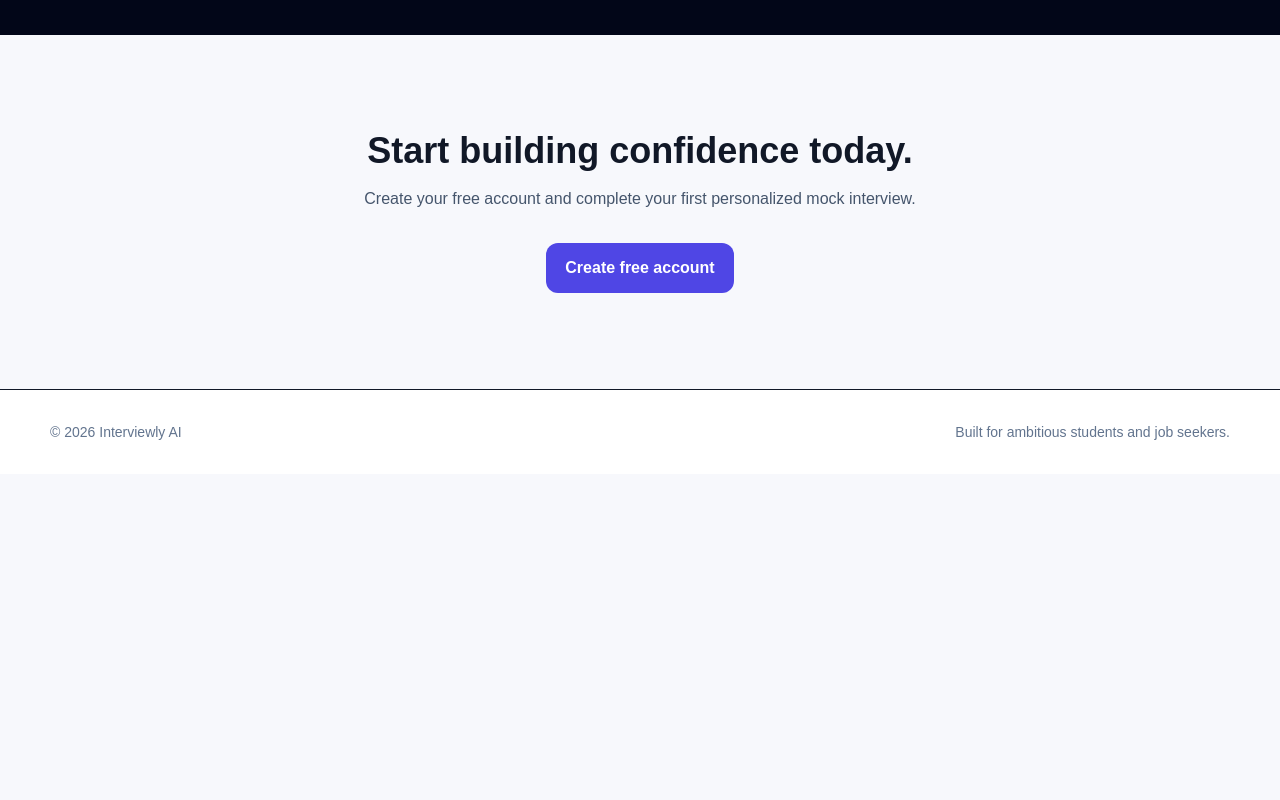
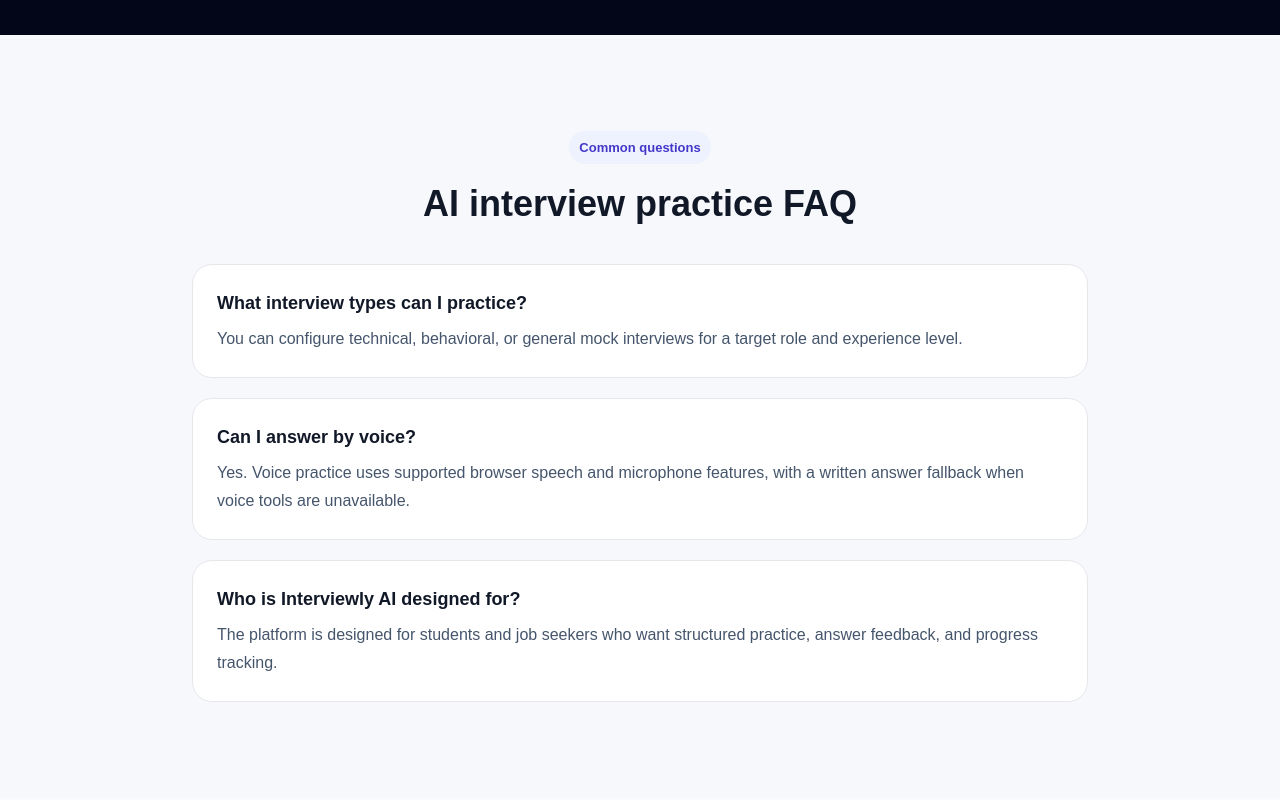
Before and after one commit to ridwaancabdi888-hub/AI-Interview-Coach, a Next.js app: page / in a window 1280 px wide. Shown: the part 1840-2640 px from the top of the page. Before the commit the page ends 2314 px from the top, so only its background shows below. Built offline with nearby package versions, Linux system fonts and the light colour scheme; no server answers.

Commit message:
feat(seo): complete metadata and private route indexing

```diff
--- /dev/null
+++ b/src/app/(auth)/layout.tsx
@@ -0,0 +1,14 @@
+import type { Metadata } from "next";
+import type { ReactNode } from "react";
+
+export const metadata: Metadata = {
+  robots: {
+    index: false,
+    follow: true,
+    nocache: true,
+  },
+};
+
+export default function AuthLayout({ children }: { children: ReactNode }) {
+  return children;
+}
--- a/src/app/(dashboard)/layout.tsx
+++ b/src/app/(dashboard)/layout.tsx
@@ -1,6 +1,15 @@
+import type { Metadata } from 'next';
 import type { ReactNode } from 'react';
 import { redirect } from 'next/navigation';
 import { createClient } from '@/lib/supabase/server';
+
+export const metadata: Metadata = {
+  robots: {
+    index: false,
+    follow: false,
+    nocache: true,
+  },
+};
 
 export default async function ProtectedDashboardLayout({ children }: { children: ReactNode }) {
   const supabase = await createClient();
--- a/src/app/(marketing)/page.tsx
+++ b/src/app/(marketing)/page.tsx
@@ -1,5 +1,40 @@
+import type { Metadata } from "next";
 import Link from "next/link";
 import { MarketingHeader } from "@/components/layout/marketing-header";
+
+const title = "Interviewly AI | AI Mock Interview Practice";
+const description =
+  "Practice technical, behavioral, and general job interviews with AI-generated questions, written or voice answers, and actionable feedback.";
+
+export const metadata: Metadata = {
+  title: { absolute: title },
+  description,
+  alternates: { canonical: "/" },
+  robots: {
+    index: true,
+    follow: true,
+    googleBot: {
+      index: true,
+      follow: true,
+      "max-image-preview": "large",
+      "max-snippet": -1,
+      "max-video-preview": -1,
+    },
+  },
+  openGraph: {
+    type: "website",
+    url: "/",
+    title,
+    description,
+    siteName: "Interviewly AI",
+    locale: "en_US",
+  },
+  twitter: {
+    card: "summary",
+    title,
+    description,
+  },
+};
 
 const features = [
   ["AI-powered mock interviews", "Practice role-specific questions generated for your goals."],
@@ -8,9 +43,58 @@
   ["Measurable progress", "Track readiness, streaks, history, and skill growth."],
 ];
 
+const faqs = [
+  ["What interview types can I practice?", "You can configure technical, behavioral, or general mock interviews for a target role and experience level."],
+  ["Can I answer by voice?", "Yes. Voice practice uses supported browser speech and microphone features, with a written answer fallback when voice tools are unavailable."],
+  ["Who is Interviewly AI designed for?", "The platform is designed for students and job seekers who want structured practice, answer feedback, and progress tracking."],
+];
+
+const structuredData = {
+  "@context": "https://schema.org",
+  "@graph": [
+    {
+      "@type": "WebSite",
+      "@id": "https://ai-interview-coach-sigma-bay.vercel.app/#website",
+      url: "https://ai-interview-coach-sigma-bay.vercel.app/",
+      name: "Interviewly AI",
+      description,
+      inLanguage: "en",
+    },
+    {
+      "@type": "SoftwareApplication",
+      "@id": "https://ai-interview-coach-sigma-bay.vercel.app/#application",
+      name: "Interviewly AI",
+      url: "https://ai-interview-coach-sigma-bay.vercel.app/",
+      applicationCategory: "EducationalApplication",
+      operatingSystem: "Web",
+      description,
+      featureList: [
+        "Role-specific AI mock interviews",
+        "Technical, behavioral, and general interview practice",
+        "Written and voice answer modes",
+        "Per-answer feedback and final reports",
+        "Interview history and progress analytics",
+      ],
+    },
+    {
+      "@type": "FAQPage",
+      "@id": "https://ai-interview-coach-sigma-bay.vercel.app/#faq",
+      mainEntity: faqs.map(([name, text]) => ({
+        "@type": "Question",
+        name,
+        acceptedAnswer: { "@type": "Answer", text },
+      })),
+    },
+  ],
+};
+
 export default function LandingPage() {
   return (
     <>
+      <script
+        type="application/ld+json"
+        dangerouslySetInnerHTML={{ __html: JSON.stringify(structuredData).replace(/</g, "\\u003c") }}
+      />
       <MarketingHeader />
       <main>
         <section className="overflow-hidden bg-[radial-gradient(circle_at_top_left,#e0e7ff,transparent_38%),radial-gradient(circle_at_top_right,#dbeafe,transparent_35%)] py-24">
@@ -26,7 +110,8 @@
         </section>
         <section id="features" className="py-24"><div className="container"><span className="badge">Everything you need</span><h2 className="mt-4 max-w-2xl text-4xl font-extrabold tracking-tight">Practice with purpose, improve with evidence.</h2><div className="grid-auto mt-10">{features.map(([title, description], index) => <article key={title} className="card p-6"><div className="grid h-11 w-11 place-items-center rounded-xl bg-indigo-50 font-extrabold text-indigo-600">0{index + 1}</div><h3 className="mt-5 text-lg font-bold">{title}</h3><p className="mt-2 leading-7 text-slate-600">{description}</p></article>)}</div></div></section>
         <section id="how" className="bg-slate-950 py-24 text-white"><div className="container text-center"><span className="badge">Simple workflow</span><h2 className="mt-5 text-4xl font-extrabold">Ready in four focused steps</h2><div className="mt-12 grid gap-5 md:grid-cols-4">{["Create your profile", "Choose interview type", "Answer realistic questions", "Review your improvement plan"].map((step, index) => <div className="rounded-2xl border border-white/10 bg-white/5 p-6" key={step}><span className="text-sm font-bold text-indigo-300">STEP {index + 1}</span><h3 className="mt-3 text-lg font-bold">{step}</h3></div>)}</div></div></section>
-        <section id="pricing" className="py-24"><div className="container text-center"><h2 className="text-4xl font-extrabold">Start building confidence today.</h2><p className="mx-auto mt-4 max-w-xl text-slate-600">Create your free account and complete your first personalized mock interview.</p><Link href="/sign-up" className="btn btn-primary mt-8">Create free account</Link></div></section>
+        <section id="faq" className="py-24"><div className="container"><div className="text-center"><span className="badge">Common questions</span><h2 className="mt-5 text-4xl font-extrabold">AI interview practice FAQ</h2></div><div className="mx-auto mt-10 grid max-w-4xl gap-5">{faqs.map(([question, answer]) => <article className="card p-6" key={question}><h3 className="text-lg font-bold">{question}</h3><p className="mt-2 leading-7 text-slate-600">{answer}</p></article>)}</div></div></section>
+        <section id="get-started" className="bg-slate-50 py-24"><div className="container text-center"><h2 className="text-4xl font-extrabold">Start building confidence today.</h2><p className="mx-auto mt-4 max-w-xl text-slate-600">Create your account and complete your first personalized mock interview.</p><Link href="/sign-up" className="btn btn-primary mt-8">Create account</Link></div></section>
       </main>
       <footer className="border-t bg-white py-8"><div className="container flex flex-wrap justify-between gap-4 text-sm text-slate-500"><span>© 2026 Interviewly AI</span><span>Built for ambitious students and job seekers.</span></div></footer>
     </>
--- a/src/app/layout.tsx
+++ b/src/app/layout.tsx
@@ -1,9 +1,26 @@
 import type { Metadata } from "next";
 import "./globals.css";
 
+const siteUrl = process.env.NEXT_PUBLIC_SITE_URL?.startsWith("https://")
+  ? process.env.NEXT_PUBLIC_SITE_URL
+  : "https://ai-interview-coach-sigma-bay.vercel.app";
+
 export const metadata: Metadata = {
-  title: "Interviewly AI",
-  description: "Practice smarter. Interview with confidence.",
+  metadataBase: new URL(siteUrl),
+  title: {
+    default: "Interviewly AI | AI Mock Interview Practice",
+    template: "%s | Interviewly AI",
+  },
+  description:
+    "Practice technical, behavioral, and general job interviews with AI-generated questions, written or voice answers, and actionable feedback.",
+  applicationName: "Interviewly AI",
+  creator: "Interviewly AI",
+  publisher: "Interviewly AI",
+  formatDetection: {
+    telephone: false,
+    email: false,
+    address: false,
+  },
 };
 
 export default function RootLayout({ children }: { children: React.ReactNode }) {
--- a/src/app/robots.ts
+++ b/src/app/robots.ts
@@ -1,2 +1,30 @@
-import type { MetadataRoute } from 'next';
-export default function robots(): MetadataRoute.Robots { return { rules: { userAgent: '*', allow: '/', disallow: ['/dashboard','/admin','/interviews'] }, sitemap: `${process.env.NEXT_PUBLIC_SITE_URL || 'http://localhost:3000'}/sitemap.xml` }; }
+import type { MetadataRoute } from "next";
+
+const productionUrl = "https://ai-interview-coach-sigma-bay.vercel.app";
+
+export default function robots(): MetadataRoute.Robots {
+  const base = process.env.NEXT_PUBLIC_SITE_URL?.startsWith("https://")
+    ? process.env.NEXT_PUBLIC_SITE_URL.replace(/\/$/, "")
+    : productionUrl;
+
+  return {
+    rules: {
+      userAgent: "*",
+      allow: "/",
+      disallow: [
+        "/api/",
+        "/auth/",
+        "/admin",
+        "/analytics",
+        "/dashboard",
+        "/history",
+        "/interviews",
+        "/onboarding",
+        "/profile",
+        "/settings",
+      ],
+    },
+    sitemap: `${base}/sitemap.xml`,
+    host: base,
+  };
+}
--- a/src/app/sitemap.ts
+++ b/src/app/sitemap.ts
@@ -1,2 +1,17 @@
-import type { MetadataRoute } from 'next';
-export default function sitemap(): MetadataRoute.Sitemap { const base = process.env.NEXT_PUBLIC_SITE_URL || 'http://localhost:3000'; return ['', '/sign-in', '/sign-up'].map((path) => ({ url: `${base}${path}`, lastModified: new Date(), changeFrequency: 'weekly' as const, priority: path ? 0.7 : 1 })); }
+import type { MetadataRoute } from "next";
+
+const productionUrl = "https://ai-interview-coach-sigma-bay.vercel.app";
+
+export default function sitemap(): MetadataRoute.Sitemap {
+  const base = process.env.NEXT_PUBLIC_SITE_URL?.startsWith("https://")
+    ? process.env.NEXT_PUBLIC_SITE_URL.replace(/\/$/, "")
+    : productionUrl;
+
+  return [
+    {
+      url: `${base}/`,
+      changeFrequency: "weekly",
+      priority: 1,
+    },
+  ];
+}
--- a/src/components/layout/marketing-header.tsx
+++ b/src/components/layout/marketing-header.tsx
@@ -6,8 +6,8 @@
     <header className="sticky top-0 z-20 border-b border-slate-200/70 bg-white/85 backdrop-blur">
       <div className="container flex h-18 items-center justify-between">
         <Logo />
-        <nav className="desktop-only flex items-center gap-7 text-sm font-semibold text-slate-600">
-          <a href="#features">Features</a><a href="#how">How it works</a><a href="#pricing">Pricing</a>
+        <nav aria-label="Main navigation" className="desktop-only flex items-center gap-7 text-sm font-semibold text-slate-600">
+          <a href="#features">Features</a><a href="#how">How it works</a><a href="#faq">FAQ</a><a href="#get-started">Get started</a>
         </nav>
         <div className="flex items-center gap-2">
           <Link className="btn btn-secondary desktop-only" href="/sign-in">Sign in</Link>
```
Also changed, not shown: src/app/icon.svg (added), 1 other file (tests, documents, lock files or other folders).
